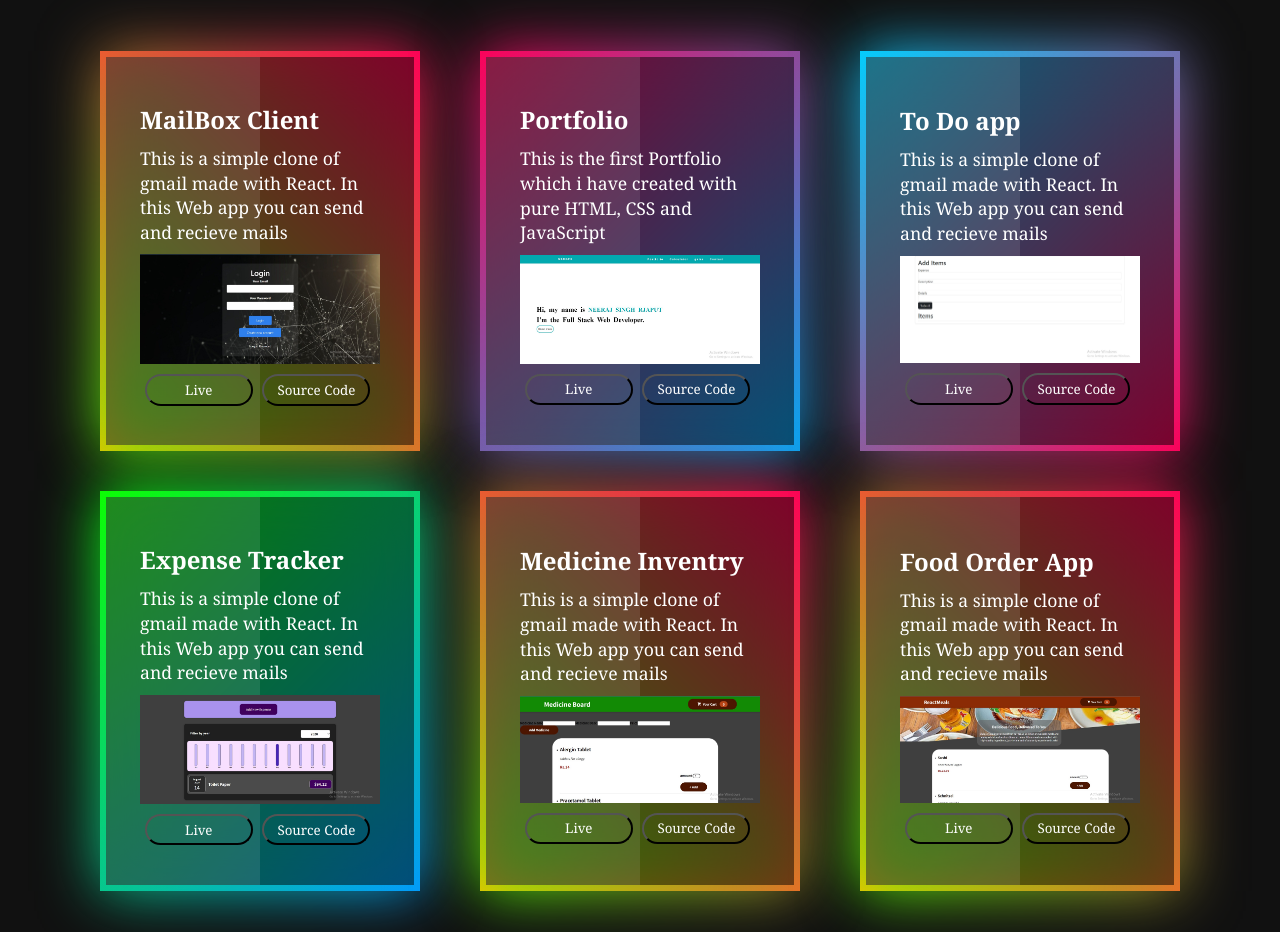
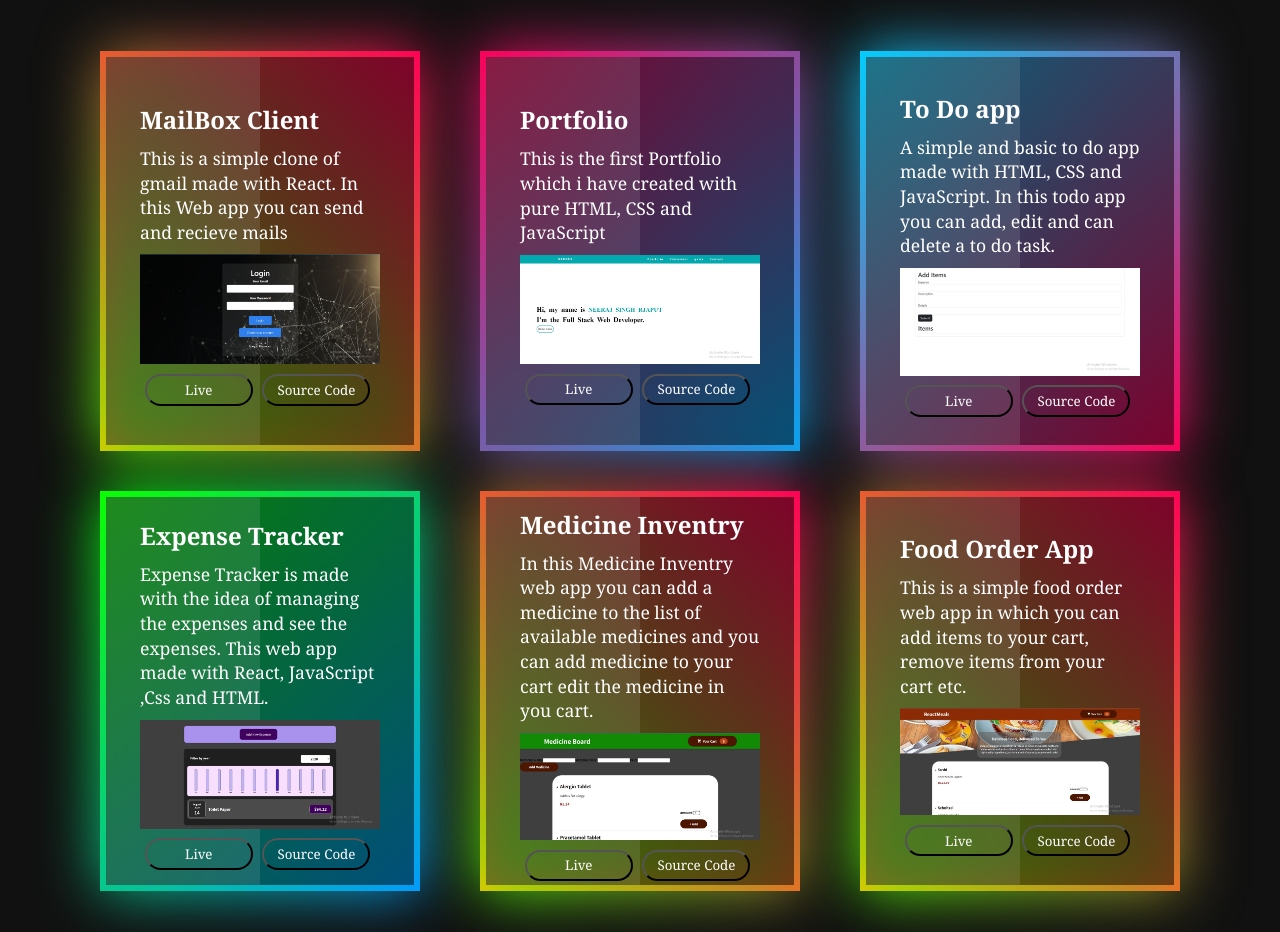
Before and after one commit to NSINGHRAJPUT/simpleportfolio, a React (Create React App) app: page / in a window 1280 px wide. Shown: the part 2500-3432 px from the top of the page. Built offline with nearby package versions, Linux system fonts and the light colour scheme.

Commit message:
description

```diff
--- a/src/components/Projects/Projects.js
+++ b/src/components/Projects/Projects.js
@@ -52,8 +52,8 @@ const Projects = () => {
         <div className="content">
           <h4 className="project_title">To Do app</h4>
           <p>
-            This is a simple clone of gmail made with React. In this Web app you
-            can send and recieve mails
+            A simple and basic to do app made with HTML, CSS and JavaScript. In
+            this todo app you can add, edit and can delete a to do task.
           </p>
           <img src={todo} width={240} alt="" />
           <button type="link" className="project-link">
@@ -71,8 +71,9 @@ const Projects = () => {
         <div className="content">
           <h4 className="project_title">Expense Tracker</h4>
           <p>
-            This is a simple clone of gmail made with React. In this Web app you
-            can send and recieve mails
+            Expense Tracker is made with the idea of managing the expenses and
+            see the expenses. This web app made with React, JavaScript ,Css and
+            HTML.
           </p>
           <img src={expense} width={240} alt="" />
           <button type="link" className="project-link">
@@ -92,8 +93,9 @@ const Projects = () => {
         <div className="content">
           <h4 className="project_title">Medicine Inventry</h4>
           <p>
-            This is a simple clone of gmail made with React. In this Web app you
-            can send and recieve mails
+            In this Medicine Inventry web app you can add a medicine to the list
+            of available medicines and you can add medicine to your cart edit
+            the medicine in you cart.
           </p>
           <img src={medicine} width={240} alt="" />
           <button type="link" className="project-link">
@@ -113,8 +115,8 @@ const Projects = () => {
         <div className="content">
           <h4 className="project_title">Food Order App</h4>
           <p>
-            This is a simple clone of gmail made with React. In this Web app you
-            can send and recieve mails
+            This is a simple food order web app in which you can add items to
+            your cart, remove items from your cart etc.
           </p>
           <img src={meals} width={240} alt="" />
           <button type="link" className="project-link">
```
